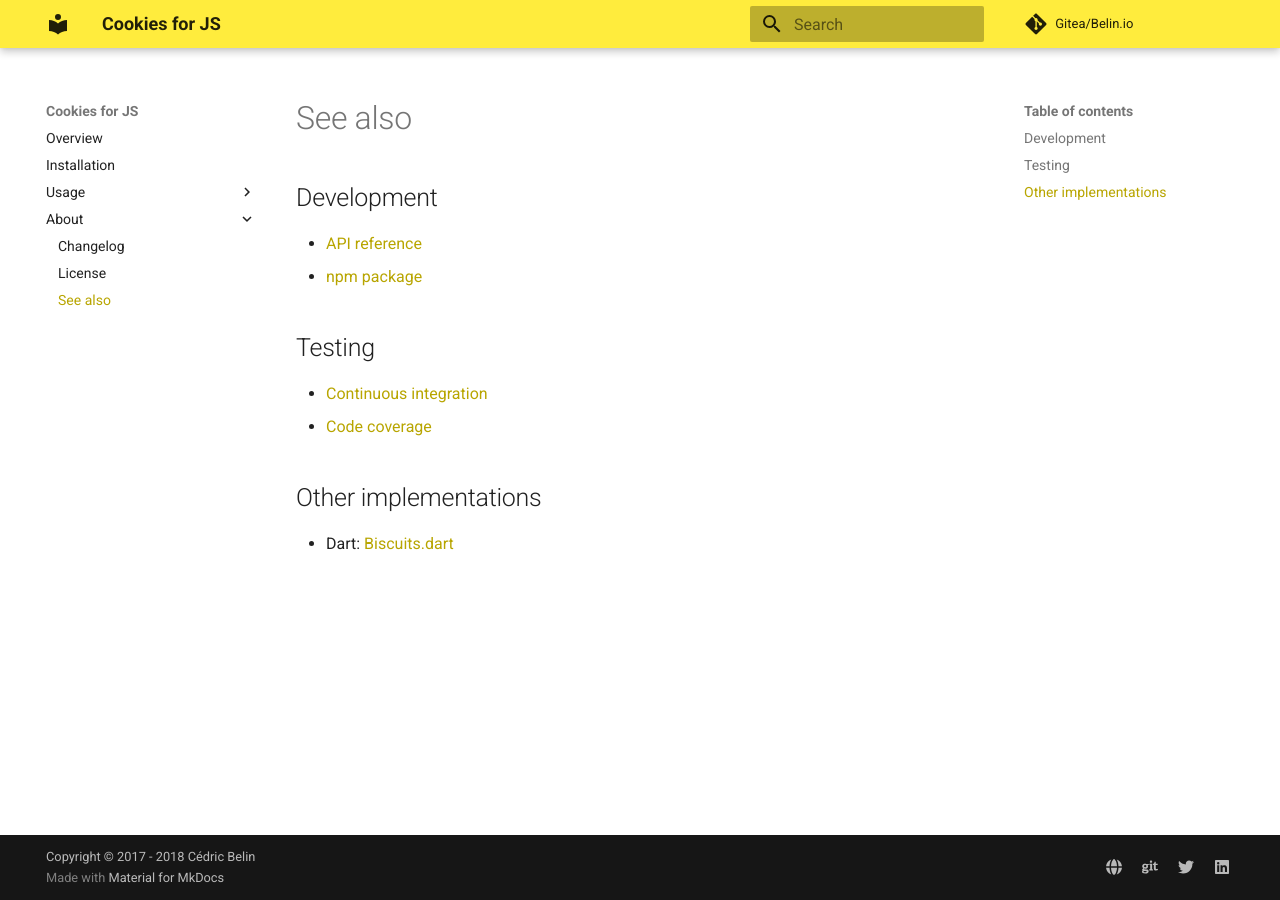
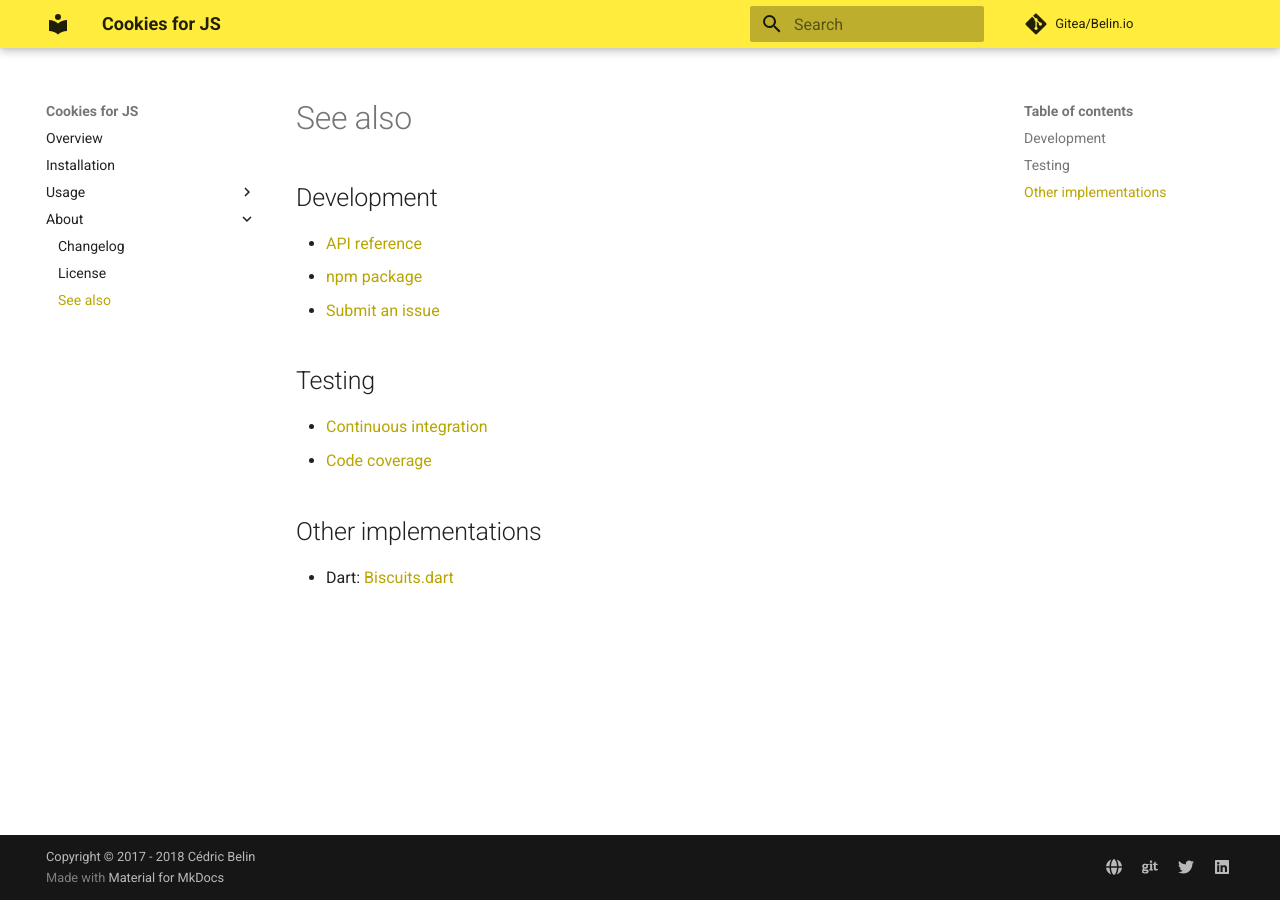
Before and after one commit to cedx/cookies.js, an MkDocs documentation site: the page built from doc/about/see_also.md, in a window 1280 px wide. Built offline with MkDocs 1.6.1 and Material for MkDocs 9.7.7, drawn with Linux system fonts in a browser that asks for light colours; old or Windows-style settings are respelled for this version of MkDocs.

Commit message:
Added a link to the bug tracker

```diff
--- a/doc/about/see_also.md
+++ b/doc/about/see_also.md
@@ -3,6 +3,7 @@
 ## Development
 - [API reference](https://dev.belin.io/cookies.js/api)
 - [npm package](https://www.npmjs.com/package/@cedx/cookies)
+- [Submit an issue](https://github.com/cedx/cookies.js/issues)
 
 ## Testing
 - [Continuous integration](https://travis-ci.com/cedx/cookies.js)
```
